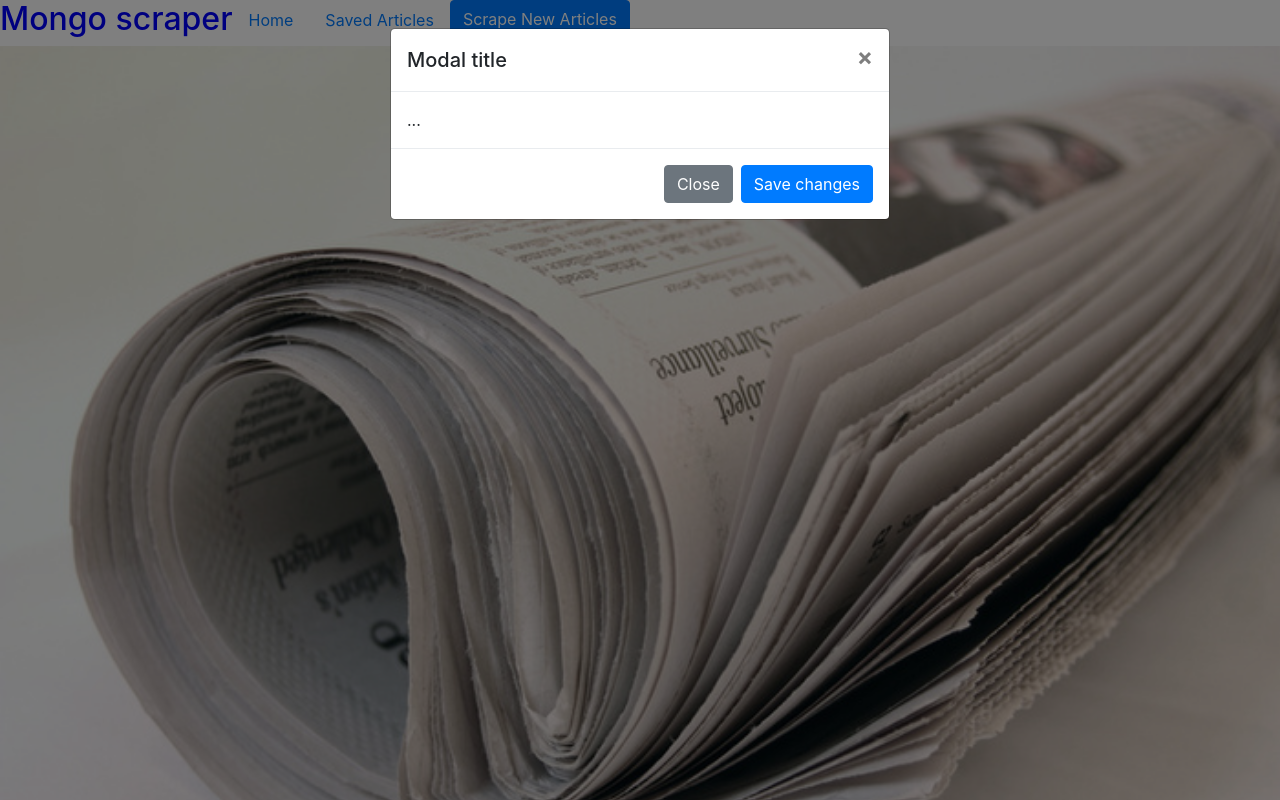
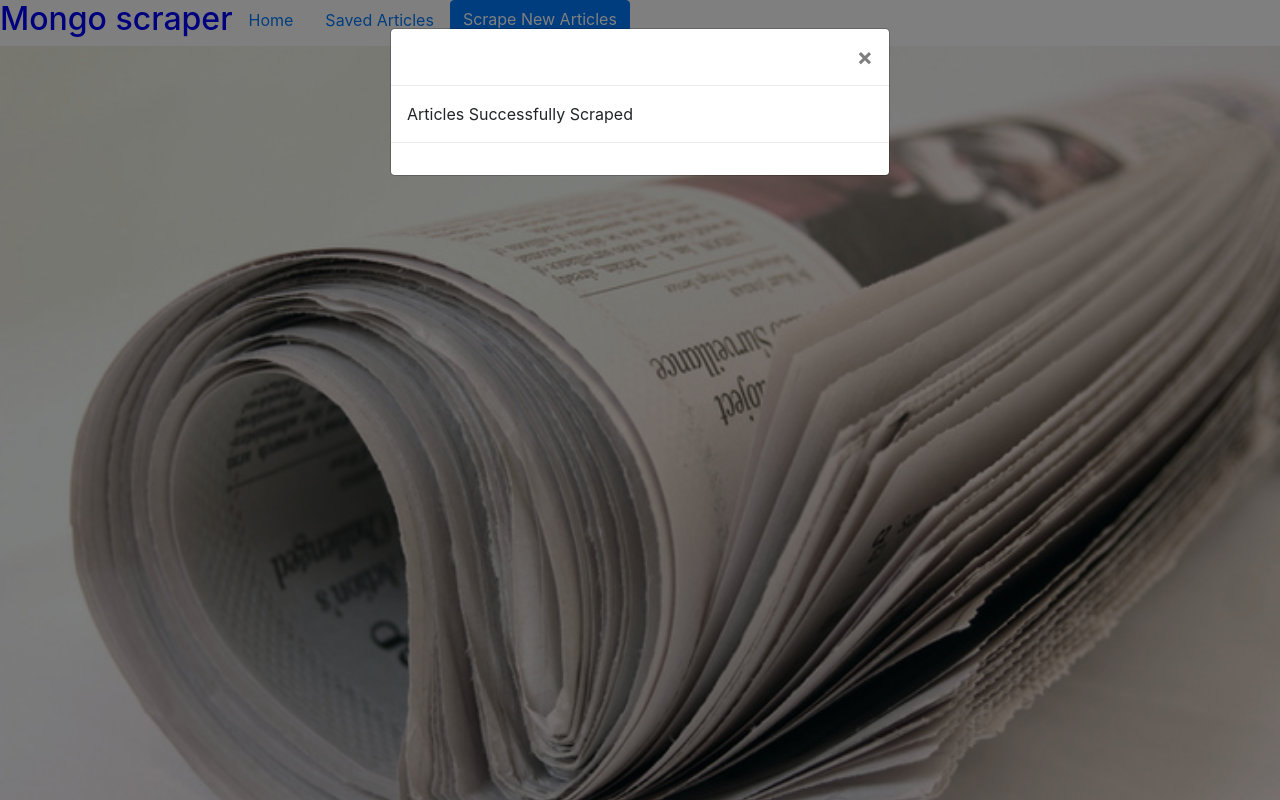
Before and after one commit to cbo2/scrapeIt, a website: page public/index.html in a window 1280 px wide. Both pictures are taken after a click on the button "Scrape New Articles". Drawn offline with nearby package versions, Linux system fonts and the light colour scheme; no server answers.

Commit message:
cleaned up modal

```diff
--- a/public/index.html
+++ b/public/index.html
@@ -68,17 +68,15 @@
         <div class="modal-dialog" role="document">
             <div class="modal-content">
                 <div class="modal-header">
-                    <h5 class="modal-title" id="exampleModalLabel">Modal title</h5>
+                    <h5 class="modal-title" id="exampleModalLabel"></h5>
                     <button type="button" class="close" data-dismiss="modal" aria-label="Close">
                         <span aria-hidden="true">&times;</span>
                     </button>
                 </div>
                 <div class="modal-body">
-                    ...
+                    Articles Successfully Scraped
                 </div>
                 <div class="modal-footer">
-                    <button type="button" class="btn btn-secondary" data-dismiss="modal">Close</button>
-                    <button type="button" class="btn btn-primary">Save changes</button>
                 </div>
             </div>
         </div>
```
